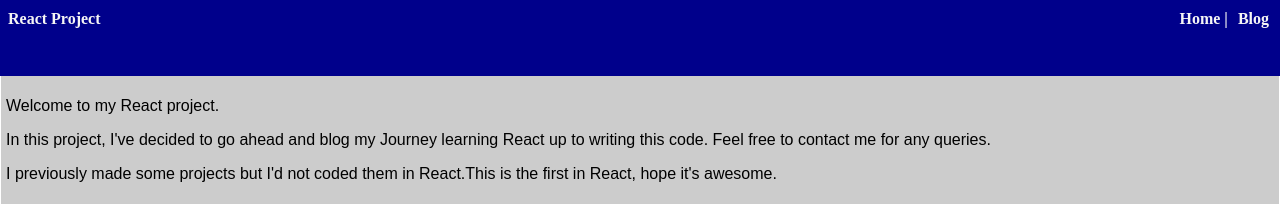
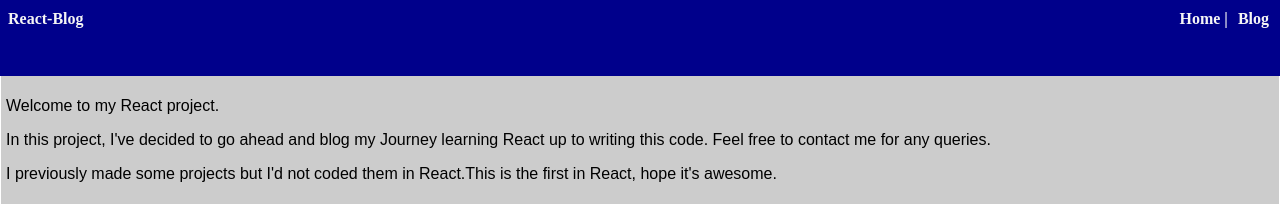
Before and after one commit to kass8mal8/React-Blog, a React (Create React App) app: page / in a window 1280 px wide. Shown: the top 206 px of the page. Built offline with nearby package versions, Linux system fonts and the light colour scheme.

Commit message:
1 file modified

```diff
--- a/src/Header.js
+++ b/src/Header.js
@@ -6,7 +6,7 @@
    return(
      <div className=" homePage">
        <header>
-        React Project
+        React-Blog
          <Link to="/blogs">Blog</Link>
          <Link to="/">Home |</Link>
         </header>
```
